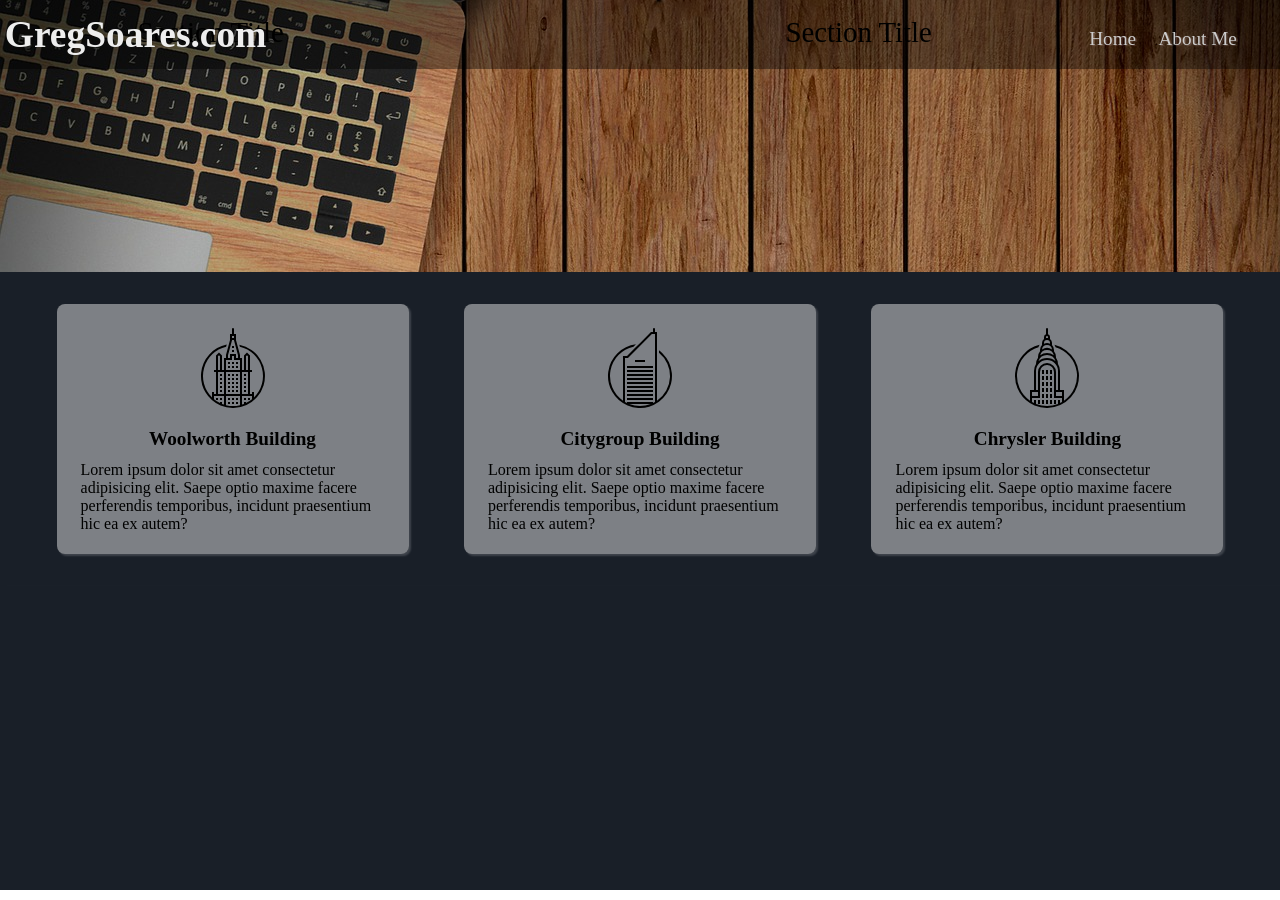
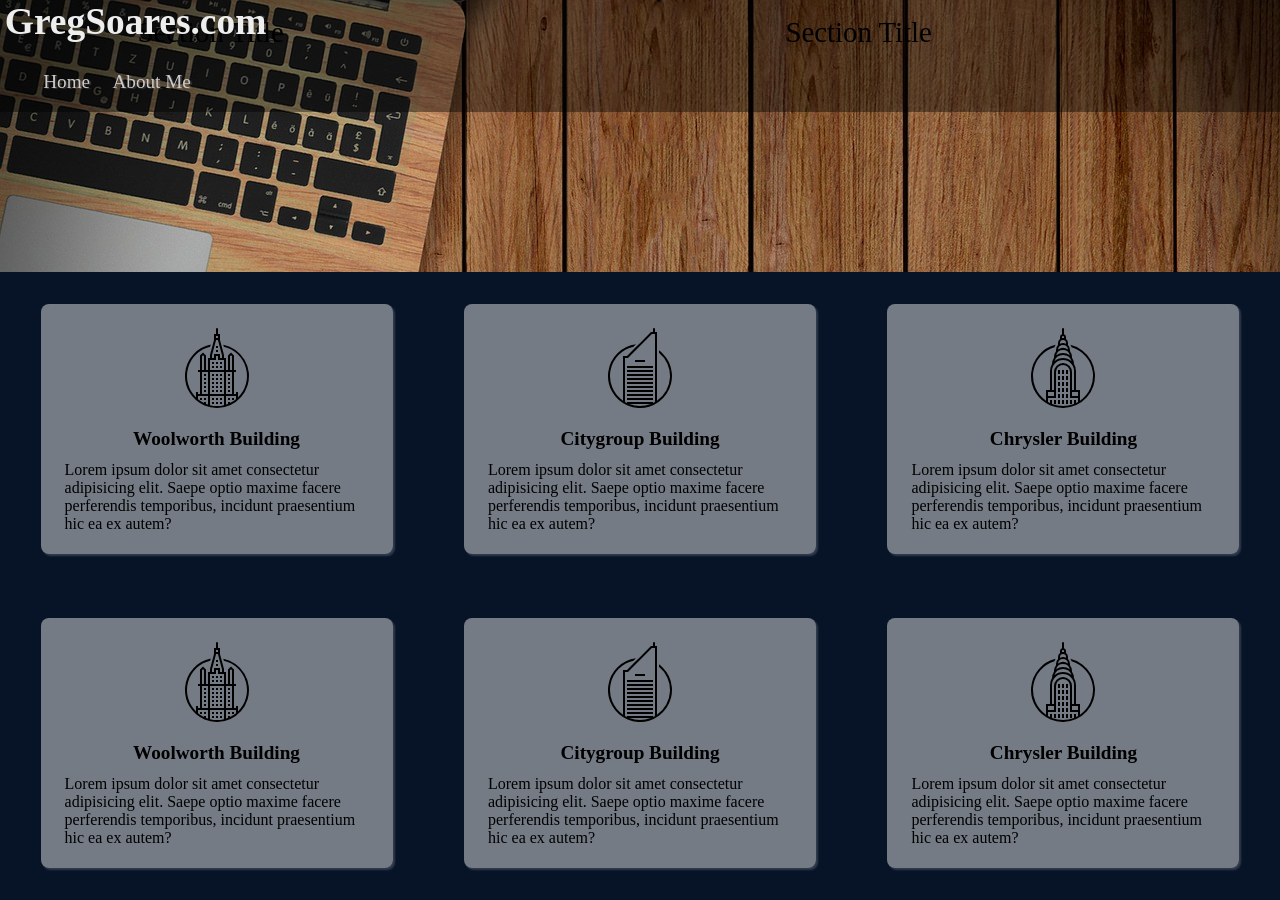
Before and after one commit to gregsoares/gregsoares.com, a React app: page / in a window 1280 px wide. Built offline with nearby package versions, Linux system fonts and the light colour scheme; the HTML template or start-up script is replaced by a standard one.

Commit message:
markup cleanup

```diff
--- a/src/App.css
+++ b/src/App.css
@@ -1,23 +1,16 @@
-.color-primary-0 {
+/*
   color: #2c4770;
-} /* Main Primary color */
-.color-primary-1 {
   color: #191f28;
-}
-.color-primary-2 {
   color: #071428;
-}
-.color-primary-3 {
   color: #7895c2;
-}
-.color-primary-4 {
   color: #1e5ec2;
-}
+  */
 
 * {
   margin: 0;
   padding: 0;
 }
+
 .main {
   position: relative;
   font-family: 'Montserrat';
--- a/src/Pages/Home/Home.js
+++ b/src/Pages/Home/Home.js
@@ -12,10 +12,10 @@ const Home = () => {
     <main className='homePage'>
       <Header />
       <Hero />
-      <LeftContentSection variant='a'>
+      <CardDeck />
+      <RightContentSection>
         <CardDeck />
-      </LeftContentSection>
-      <RightContentSection></RightContentSection>
+      </RightContentSection>
     </main>
   )
 }
--- a/src/components/CardDeck/CardDeck.css
+++ b/src/components/CardDeck/CardDeck.css
@@ -1,9 +1,11 @@
 .carddeckContainer {
   display: grid;
+  background-color: #071428;
   grid-template-columns: 2fr 2fr 2fr;
   grid-template-rows: 1fr;
   grid-template-areas: 'cardContainer cardContainer cardContainer';
   grid-gap: 1rem 0.4rem;
   justify-items: center;
   margin: 0;
+  padding: 2rem 0.5rem;
 }
--- a/src/components/Header/Header.js
+++ b/src/components/Header/Header.js
@@ -5,11 +5,13 @@ import './Header.css'
 
 const Header = () => (
   <header className='headerContainer'>
-    <Logo />
-    <article className='links'>
-      <MenuLink text='Home' link={'/'} />
-      <MenuLink text='About Me' link={'/aboutme'} />
-    </article>
+    <nav>
+      <Logo />
+      <article className='links'>
+        <MenuLink text='Home' link={'/'} />
+        <MenuLink text='About Me' link={'/aboutme'} />
+      </article>
+    </nav>
   </header>
 )
 
--- a/src/components/Hero/Hero.css
+++ b/src/components/Hero/Hero.css
@@ -1,6 +1,7 @@
 .heroContainer {
   min-height: 30vh;
   background-image: url('../../assets/imgs/woodenWebDesign.jpg');
+  background-size: cover;
   margin: 0;
   display: grid;
   grid-template-columns: 2fr 4fr;
--- a/src/components/LeftContentSection/LeftContentSection.css
+++ b/src/components/LeftContentSection/LeftContentSection.css
@@ -1,8 +1,6 @@
 .contentSectionContainer {
   min-height: 30vh;
   margin: 0;
-  padding: 2rem;
-
   box-shadow: 0.2rem 2px 2px 0px rgba(200, 200, 200);
 }
 
--- a/src/components/RightContentSection/RightContentSection.css
+++ b/src/components/RightContentSection/RightContentSection.css
@@ -1,7 +1,6 @@
 .contentSectionContainer {
   min-height: 30vh;
   margin: 0;
-  padding: 2rem;
 
   box-shadow: 0.2rem 2px 2px 0px rgba(200, 200, 200);
 }
```
